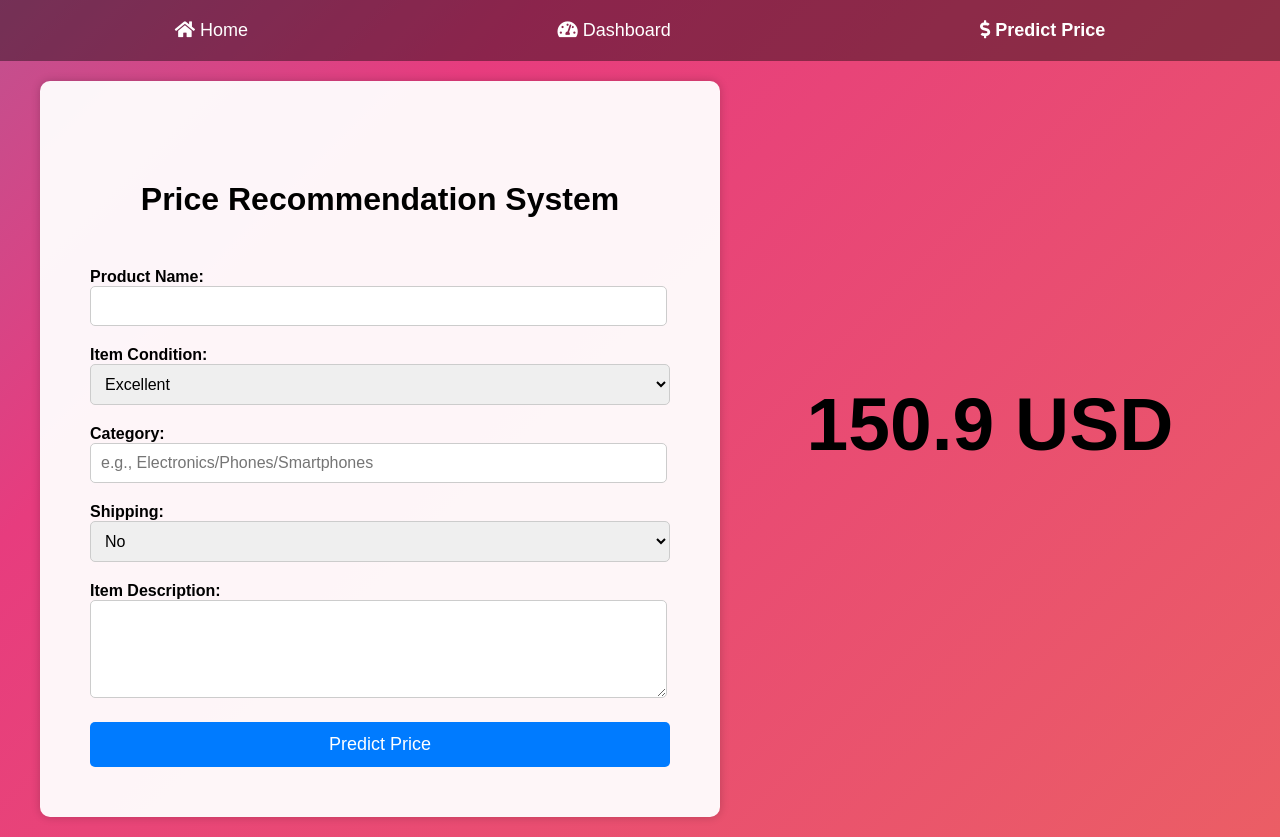
After one commit to Alaqrakhadija/PriceRecomendation-, a Django app: template PriceRecommendation/PriceApp/templates/html/predict.html in a window 1280 px wide. The commit adds this page. Run offline with Django 3.2, Linux system fonts and the light colour scheme; the template is opened without the code that fills it, so the values that code supplies are empty.

Commit message:
added html, css, js files for predict page, and add related changes in django files

```diff
--- /dev/null
+++ b/PriceRecommendation/PriceApp/templates/css/predict.css
@@ -0,0 +1,149 @@
+body {
+    font-family: Arial, sans-serif;
+    /* background-image: url('background.jpg');  */
+    background-size: cover;
+    margin: 0;
+    padding: 0;
+    background-color: #decfcf; /* Fallback background color */
+
+    background: linear-gradient(-45deg, #ee7752, #e73c7e, #23a6d5, #23d5ab);
+    background-size: 400% 400%;
+    animation: gradient 15s ease infinite;
+    height: 100vh;
+}
+
+@keyframes gradient {
+    0% {
+        background-position: 0% 50%;
+    }
+    50% {
+        background-position: 100% 50%;
+    }
+    100% {
+        background-position: 0% 50%;
+    }
+}
+
+.container {
+    display: flex;
+    justify-content: space-between;
+    margin: 0 auto;
+    max-width: 1200px;
+    padding: 20px;
+}
+
+.form-container {
+    background-color: rgba(255, 255, 255, 0.95);
+    padding: 20px;
+    border-radius: 10px;
+    box-shadow: 0 0 10px rgba(0, 0, 0, 0.2);
+    flex: 1; /* Take up remaining space */
+    margin-right: 20px; /* Add some space between the form and predicted price */
+    padding: 50px;
+}
+
+#predicted-price-container {
+    flex: 1; /* Take up remaining space */
+    /* background-color: #007BFF; */
+    padding: 20px;
+    border-radius: 10px;
+    /* color: white; */
+    text-align: center;
+    display: flex;
+    align-items: center;
+    justify-content: center;
+}
+
+.square {
+    width: 500px;
+    height: 200px;
+    /* border: solid;
+    border-radius: 10px; /* Square shape */
+    /* border-color: yellow; */
+    /* background-color: yellow; */
+    color: white;
+    font-size: 24px;
+    font-weight: bold;
+    box-shadow: 0 2px 5px rgba(0, 0, 0, 0, 0.2);
+    margin-top: 280px;
+}
+
+.top-bar {
+    background-color: rgba(0, 0, 0, 0.4);
+    color: white;
+    text-align: center;
+    padding: 10px;
+    display: flex;
+    padding: 20px;
+    justify-content: space-around;
+    align-items: center;
+}
+
+.top-bar-link {
+    color: white;
+    text-decoration: none;
+    font-size: 18px;
+    margin: 0 20px;
+    transition: color 0.3s;
+}
+
+.top-bar-link.active {
+    font-weight: bold;
+}
+
+.top-bar-link:hover {
+    color: rgba(0, 0, 0, 0.2);
+}
+
+h1 {
+    text-align: center;
+    color: black;
+    margin: 50px;
+}
+
+.input-group {
+    margin-bottom: 20px;
+    width: 95.68%;
+}
+.input-group2 {
+    margin-bottom: 20px;
+}
+
+label {
+    font-weight: bold;
+}
+
+input, select, textarea {
+    width: 100%;
+    padding: 10px;
+    border: 1px solid #ccc;
+    border-radius: 5px;
+    font-size: 16px;
+}
+
+button {
+    background-color: #007BFF;
+    color: white;
+    padding: 12px 24px;
+    border: none;
+    border-radius: 5px;
+    font-size: 18px;
+    cursor: pointer;
+    width: 100%;
+}
+
+button:hover {
+    background-color: #0056b3;
+}
+
+#predicted-price {
+    font-size: 75px;
+    margin-top: 20px;
+    text-align: center;
+    color: black;
+}
+
+#predicted-price span {
+    font-weight: bold;
+    color: rgba(0, 0, 0, 0.2);
+}
--- a/PriceRecommendation/PriceApp/templates/forms.html
+++ b/PriceRecommendation/PriceApp/templates/forms.html
@@ -332,7 +332,7 @@ $('.container .bg').mousemove(function(e){
     var amountMovedY = (e.pageY * -1 / 9);
     $(this).css('background-position', amountMovedX + 'px ' + amountMovedY + 'px');
 });
- function displayErrorMessages() {
+  function displayErrorMessages() {
         const errorMessages = document.querySelectorAll('.error-message li');
         if (errorMessages.length > 0) {
             let alertMessage = '';
--- /dev/null
+++ b/PriceRecommendation/PriceApp/templates/html/predict.html
@@ -0,0 +1,65 @@
+<!DOCTYPE html>
+<html lang="en">
+<head>
+    <meta charset="UTF-8">
+    <meta name="viewport" content="width=device-width, initial-scale=1.0">
+    <link rel="stylesheet" href="./predict.css">
+    <link rel="stylesheet" href="https://cdnjs.cloudflare.com/ajax/libs/font-awesome/5.15.4/css/all.min.css">
+    <title>Price Recommendation System</title>
+</head>
+<body>
+    <div class="top-bar">
+        <a href="#" class="top-bar-link">
+            <i class="fas fa-home"></i> Home
+        </a>
+        <a href="#" class="top-bar-link">
+            <i class="fas fa-tachometer-alt"></i> Dashboard
+        </a>
+        <a href="#" class="top-bar-link active">
+            <i class="fas fa-dollar-sign"></i> Predict Price
+        </a>
+    </div>
+    <div class="container">
+        <div class="form-container">
+            <h1>Price Recommendation System</h1>
+            <form id="predict-form"  method="post" action="./predict">
+                <div class="input-group">
+                    <label for="product-name">Product Name:</label>
+                    <input type="text" id="product-name" required>
+                </div>
+                <div class="input-group2">
+                    <label for="item-condition">Item Condition:</label>
+                    <select id="item-condition" required>
+                        <option value="1">Excellent</option>
+                        <option value="2">Very Good</option>
+                        <option value="3">Good</option>
+                        <option value="4">Fair</option>
+                        <option value="5">Poor</option>
+                    </select>
+                </div>
+                <div class="input-group">
+                    <label for="category">Category:</label>
+                    <input type="text" id="category" placeholder="e.g., Electronics/Phones/Smartphones" required>
+                    <div id="category-error" class="error-message"></div>
+                </div>
+                <div class="input-group2">
+                    <label for="shipping">Shipping:</label>
+                    <select id="shipping" required>
+                        <option value="0">No</option>
+                        <option value="1">Yes</option>
+                    </select>
+                </div>
+                <div class="input-group">
+                    <label for="item-description">Item Description:</label>
+                    <textarea id="item-description" rows="4" required></textarea>
+                </div>
+                <button type="submit">Predict Price</button>
+            </form>
+        </div>
+         <div class="square">
+            <div id="predicted-price" class="predicted-price-value">150.9 USD</div>
+        </div>
+    </div>
+    <script src="./predict.js"></script>
+</body>
+</html>
--- /dev/null
+++ b/PriceRecommendation/PriceApp/templates/js/predict.js
@@ -0,0 +1,64 @@
+document.addEventListener("DOMContentLoaded", function() {
+    const form = document.getElementById("predict-form");
+    const priceValue = document.getElementById("price-value");
+
+    form.addEventListener("submit", function(event) {
+        event.preventDefault();
+
+        const productName = document.getElementById("product-name").value;
+        const itemCondition = document.getElementById("item-condition").value;
+        const category = document.getElementById("category").value;
+        const shipping = document.getElementById("shipping").value;
+        const itemDescription = document.getElementById("item-description").value;
+
+        const predictedPrice = calculatePrice(itemCondition, shipping);
+
+        priceValue.textContent = `$${predictedPrice.toFixed(2)}`;
+    });
+
+    function calculatePrice(itemCondition, shipping) {
+        // Your price calculation logic here
+        // For example, a simple calculation based on condition and shipping
+        return 100 + (itemCondition * 10) + (shipping * 20);
+    }
+});
+
+document.addEventListener("DOMContentLoaded", function() {
+    const form = document.getElementById("predict-form");
+    const priceValue = document.getElementById("price-value");
+    const categoryInput = document.getElementById("category");
+    const categoryErrorMessage = document.getElementById("category-error");
+
+    form.addEventListener("submit", function(event) {
+        event.preventDefault();
+
+        const productName = document.getElementById("product-name").value;
+        const itemCondition = document.getElementById("item-condition").value;
+        const category = categoryInput.value;
+        const shipping = document.getElementById("shipping").value;
+        const itemDescription = document.getElementById("item-description").value;
+
+        // Check if the category matches the pattern
+        if (!isValidCategory(category)) {
+            categoryErrorMessage.textContent = "Category must match the pattern 'main_cat/sub_cat1/sub_cat2'";
+            return;
+        } else {
+            categoryErrorMessage.textContent = ""; // Clear any previous error message
+        }
+
+        const predictedPrice = calculatePrice(itemCondition, shipping);
+
+        priceValue.textContent = `$${predictedPrice.toFixed(2)}`;
+    });
+
+    function calculatePrice(itemCondition, shipping) {
+        // Your price calculation logic here
+        // For example, a simple calculation based on condition and shipping
+        return 100 + (itemCondition * 10) + (shipping * 20);
+    }
+
+    function isValidCategory(category) {
+        const pattern = /^[\w\s]+\/[\w\s]+\/[\w\s]+$/;
+        return pattern.test(category);
+    }
+});
--- a/PriceRecommendation/PriceApp/urls.py
+++ b/PriceRecommendation/PriceApp/urls.py
@@ -5,6 +5,8 @@ urlpatterns = [
     path('register',views.register),
     path('dashboard',views.dashboard),
     path('login',views.login),
-    path('logout',views.logout)
+    path('logout',views.logout),
+
+    path('predict', views.predict)
 
 ]
--- a/PriceRecommendation/PriceApp/views.py
+++ b/PriceRecommendation/PriceApp/views.py
@@ -55,3 +55,7 @@ def login(request):
 def logout(request):
     request.session.clear()
     return redirect('/')
+
+
+def predict(request) :
+    print(hello)
```
Also changed, not shown: PriceRecommendation/PriceApp/models.py (+11 -1 lines).
